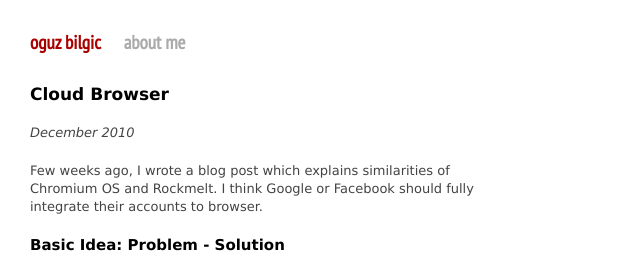
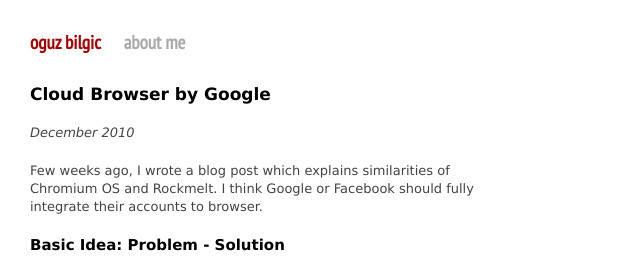
Before and after one commit to oguzbilgic/oguzbilgic.github.com, a Jekyll site: the page built from _posts/2010-12-02-cloud-browser.markdown, in a window 1280 px wide. Shown: the top 275 px of the page, without its empty margins (0-640 px from the left). Built offline with Jekyll 4.4.1, drawn with Linux system fonts in a browser that asks for light colours; Markdown is read by kramdown in place of the engine named in the settings; comment, search, counter and statistics services are not loaded.

Commit message:
Fix post title

```diff
--- a/_posts/2010-12-02-cloud-browser.markdown
+++ b/_posts/2010-12-02-cloud-browser.markdown
@@ -1,9 +1,9 @@
 ---
 layout: post
-title: Cloud Browser
+title: Cloud Browser by Google
 ---
 
-# Cloud Browser
+# Cloud Browser by Google
 
 _December 2010_
 
```
